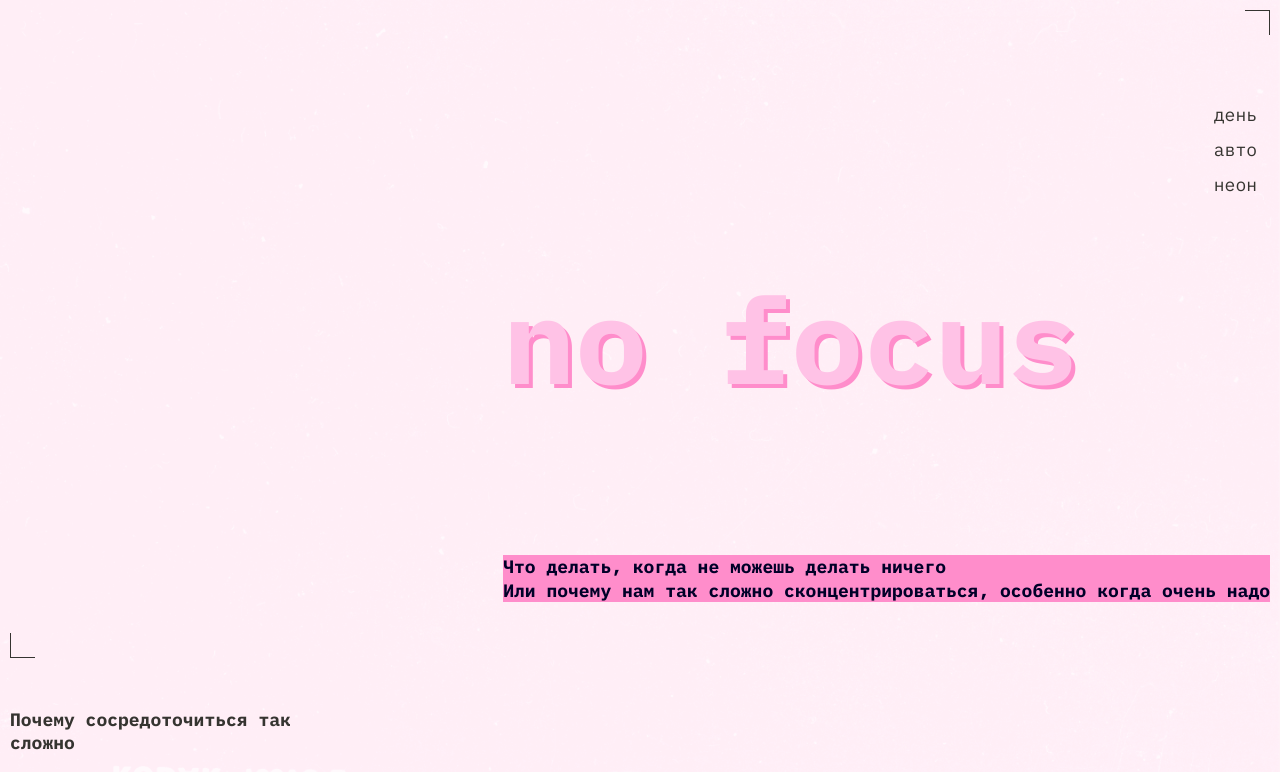
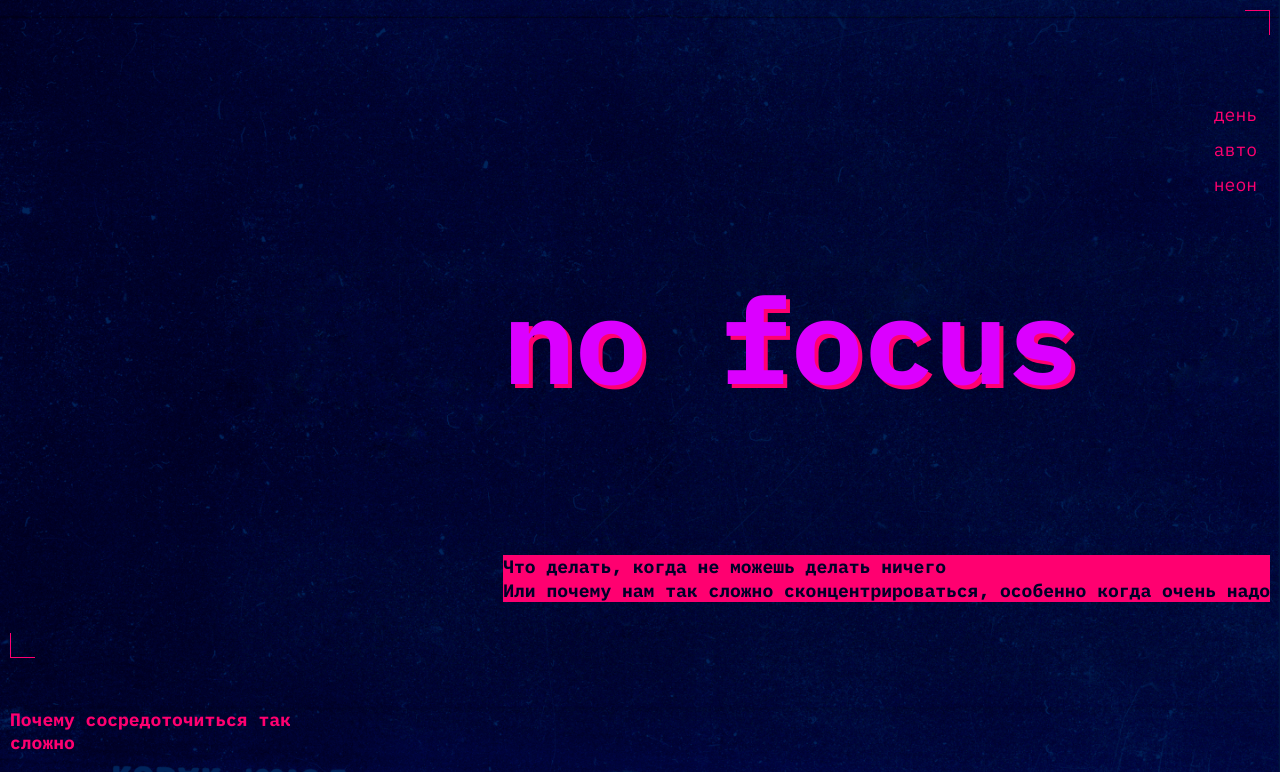
Before and after one commit to AnnaPractikum/slozhno-sosredotochitsya, a plain HTML site: page index.html in a window 1280 px wide. Both pictures are taken after a click on the button "неон". Shown: the top 772 px of the page. Drawn offline with Linux system fonts and the light colour scheme.

Commit message:
Update dark.css

```diff
--- a/styles/dark.css
+++ b/styles/dark.css
@@ -1,10 +1,54 @@
-/*
-  Специально для тёмной темы при наличии класса,
-  здесь окажутся стили, которые нужно переопределить принудительно,
-  переключая тему
-*/
+:root.theme_dark {
+  --accent-color: #ff0070;
+  --nav-color: #ff0070;
+  --nav-color-hov: rgb(255, 0, 112 / 0.4);
+  --main-bg-color: #000028;
+  --text-color: #f1b2ce;
+  --header-text-color: #db00ff;
+  --bg-image: url(../images/cover-image-dark.png);
+  --title-shadow-color: #ff0070;
+  --title-text-color: #000028;
+  /* Дублируем переменные для тёмной темы */
+}
+
+/* Остальные стили */
+
+.theme_dark .header__theme-menu-button:hover {
+  outline: 1px solid var(--nav-color-hov);
+}
+
+.theme_dark .text-shadow:hover {
+  border-block-end: var(--text-color);
+}
+
+.text-shadow:focus-visible {
+  outline: 1px solid var(--text-color);
+}
+
+@media (prefers-color-scheme: dark) {
+  :root {
+    --accent-color: #ff0070;
+    --nav-color: #ff0070;
+    --nav-color-hov: rgb(255, 0, 112 / 0.4);
+    --main-bg-color: #000028;
+    --text-color: #f1b2ce;
+    --header-text-color: #db00ff;
+    --bg-image: url(../images/cover-image-dark.png);
+    --title-shadow-color: #ff0070;
+    --title-text-color: #000028;
+  }
+}
 
 .page.theme_dark {
+  --accent-color: #ff0070;
+  --nav-color: #ff0070;
+  --nav-color-hov: rgb(255, 0, 112 / 0.4);
+  --main-bg-color: #000028;
+  --text-color: #f1b2ce;
+  --header-text-color: #db00ff;
+  --bg-image: url(../images/cover-image-dark.png);
+  --title-shadow-color: #ff0070;
+  --title-text-color: #000028;
   /* сохраните этот селектор в приведённом виде.
     Так стили написанные ниже будут иметь больший вес,
     чем стили в медиазапросе предпочтений пользователя
```
